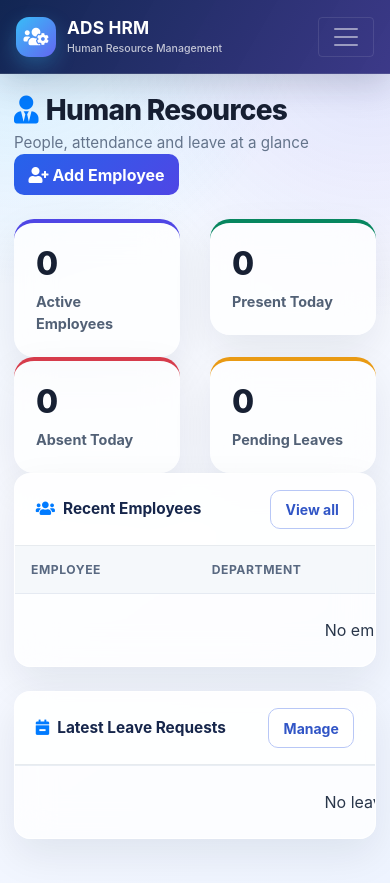
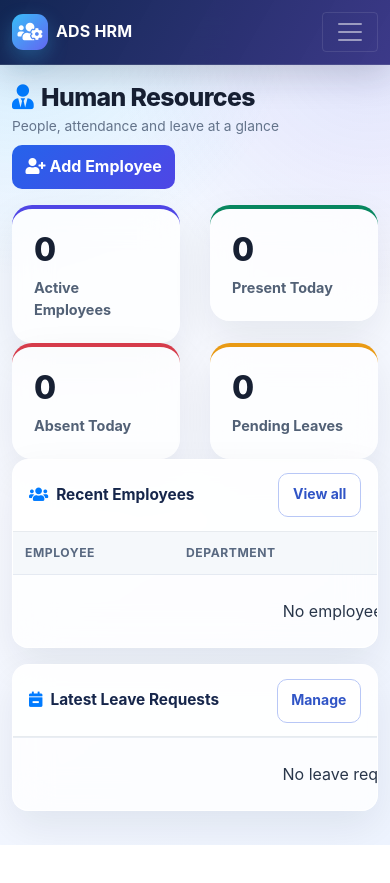
Before and after one commit to jey-kathirvel/hrm, a FastAPI app: page /hrm in a window 390 px wide. After the commit the page ends 845 px from the top, so only its background shows below. Run offline with FastAPI, Linux system fonts and the light colour scheme; the visitor is signed in with stand-in values (Sample User, id 1); parts of the project's set-up code (start-up, migrations or seed data) failed here and were passed over.

Commit message:
Add mobile responsive PWA experience

```diff
--- a/app/static/css/standalone.css
+++ b/app/static/css/standalone.css
@@ -413,13 +413,26 @@ label{
     padding:10px;
     border-radius:14px;
     background:rgba(0,0,0,.12);
+    max-height:calc(100vh - 92px);
+    overflow-y:auto;
   }
+  .hrm-nav .nav-link{min-height:46px;display:flex;align-items:center;padding:.7rem .85rem!important}
+  .hrm-nav .navbar-nav{align-items:stretch!important}
+  .hrm-nav form .nav-link{width:100%;text-align:left}
 }
 
 @media(max-width:767px){
   main.container-fluid{
-    padding:20px 14px!important;
+    padding:18px 12px!important;
   }
+
+  .navbar-brand{gap:8px}
+  .brand-mark{width:36px;height:36px;border-radius:11px}
+  .brand-copy strong{font-size:1rem}
+  .brand-copy small{font-size:.6rem}
+  .hrm-page .hrm-heading{font-size:1.55rem}
+  .hrm-page .hrm-subtitle{font-size:.86rem}
+  .hrm-page > .mb-4{margin-bottom:1rem!important}
 
   .hrm-page .hrm-kpi{
     min-height:118px;
@@ -441,17 +454,41 @@ label{
     font-size:1.25rem;
   }
 
-  .table{
-    min-width:760px;
-  }
+  .table{min-width:680px}
+  .table-responsive{-webkit-overflow-scrolling:touch;scrollbar-width:thin}
+  .table td,.table thead th{padding:.75rem}
 
   .card{
     border-radius:16px;
+    margin-bottom:1rem;
   }
+
+  .card-header{min-height:54px;padding:.85rem 1rem;flex-wrap:wrap;gap:.5rem}
+  .card-body{padding:1rem}
+  .card-body.p-4{padding:1rem!important}
+  .form-section{padding:14px!important}
+  .form-control{min-height:46px;font-size:16px}
+  .btn{min-height:44px;padding:.58rem .85rem}
+  .form-inline{display:flex;align-items:stretch!important}
+  .form-inline .form-control{width:100%;margin:0 0 .65rem!important}
+  .form-inline .btn{width:100%}
+  .hrm-page .d-flex{flex-wrap:wrap;gap:.5rem}
+  .hrm-page .d-print-none > div{display:flex;flex-wrap:wrap;gap:.35rem}
+  .hrm-page .d-print-none .btn{margin:0!important}
+  .payslip-print .row > .col-6{flex:0 0 100%;max-width:100%}
+  .payslip-print .table{min-width:560px}
+  .company-logo-preview{min-height:120px}
 
   .login-card{
     padding:28px 22px;
   }
+}
+
+@media(max-width:390px){
+  .brand-copy small{display:none}
+  .hrm-nav{min-height:64px;padding:.55rem .75rem}
+  .hrm-page .hrm-kpi{min-height:100px}
+  .hrm-page .hrm-kpi h3{font-size:1.55rem}
 }
 
 @media print{
--- /dev/null
+++ b/app/static/offline.html
@@ -0,0 +1 @@
+<!doctype html><html lang="en"><head><meta charset="utf-8"><meta name="viewport" content="width=device-width,initial-scale=1"><meta name="theme-color" content="#102451"><title>ADS HRM — Offline</title><style>body{margin:0;min-height:100vh;display:grid;place-items:center;padding:24px;background:linear-gradient(145deg,#eef6ff,#f6f4ff);font-family:system-ui;color:#14213d}.card{max-width:420px;padding:32px;text-align:center;background:#fff;border-radius:22px;box-shadow:0 20px 60px #0f172a1a}h1{margin-top:0;color:#102451}button{border:0;border-radius:10px;padding:12px 20px;color:#fff;background:#3155c6;font-weight:700}</style></head><body><div class="card"><h1>ADS HRM is offline</h1><p>Reconnect to the internet to securely access current HR and payroll data.</p><button onclick="location.reload()">Try again</button></div></body></html>
--- a/app/templates/layouts/base.html
+++ b/app/templates/layouts/base.html
@@ -4,12 +4,19 @@
   <meta charset="utf-8">
   <meta name="viewport" content="width=device-width,initial-scale=1">
   <meta name="theme-color" content="#102451">
+  <meta name="mobile-web-app-capable" content="yes">
+  <meta name="apple-mobile-web-app-capable" content="yes">
+  <meta name="apple-mobile-web-app-status-bar-style" content="black-translucent">
+  <meta name="apple-mobile-web-app-title" content="ADS HRM">
   <title>ADS HRM</title>
+
+  <link rel="manifest" href="/manifest.webmanifest">
+  <link rel="apple-touch-icon" href="/static/icons/apple-touch-icon.png">
 
   <link href="https://cdn.jsdelivr.net/npm/bootstrap@4.6.2/dist/css/bootstrap.min.css" rel="stylesheet">
   <link rel="stylesheet" href="https://cdnjs.cloudflare.com/ajax/libs/font-awesome/5.15.4/css/all.min.css">
-  <link rel="stylesheet" href="/static/css/standalone.css?v=3">
-  <link rel="stylesheet" href="/static/css/ads-hrm.css?v=3">
+  <link rel="stylesheet" href="/static/css/standalone.css?v=6">
+  <link rel="stylesheet" href="/static/css/ads-hrm.css?v=6">
 </head>
 
 <body>
@@ -93,6 +100,12 @@
 
       <li class="nav-item"><a class="nav-link {% if '/payslips' in request.url.path %}active{% endif %}" href="/hrm/payslips"><i class="fas fa-file-invoice-dollar mr-1"></i> Payslips</a></li>
 
+      <li id="installAppItem" class="nav-item d-none">
+        <button id="installAppButton" type="button" class="btn btn-link nav-link">
+          <i class="fas fa-download mr-1"></i> Install App
+        </button>
+      </li>
+
       <li class="nav-item ml-lg-2">
         <form method="post" action="/logout">
           <button type="submit" class="btn btn-link nav-link">
@@ -113,6 +126,44 @@
 
 <script src="https://code.jquery.com/jquery-3.5.1.slim.min.js"></script>
 <script src="https://cdn.jsdelivr.net/npm/bootstrap@4.6.2/dist/js/bootstrap.bundle.min.js"></script>
+<script>
+(function () {
+  var navigation = $('#hrmNavigation');
+  navigation.on('click', 'a.nav-link', function () {
+    if ($('.navbar-toggler').is(':visible')) navigation.collapse('hide');
+  });
+
+  if ('serviceWorker' in navigator) {
+    window.addEventListener('load', function () {
+      navigator.serviceWorker.register('/service-worker.js', {scope: '/'});
+    });
+  }
+
+  var installPrompt = null;
+  var installItem = document.getElementById('installAppItem');
+  var installButton = document.getElementById('installAppButton');
+  var isIos = /iphone|ipad|ipod/i.test(navigator.userAgent);
+  var isStandalone = window.matchMedia('(display-mode: standalone)').matches || window.navigator.standalone;
+
+  if (isIos && !isStandalone) installItem.classList.remove('d-none');
+  window.addEventListener('beforeinstallprompt', function (event) {
+    event.preventDefault();
+    installPrompt = event;
+    installItem.classList.remove('d-none');
+  });
+  installButton.addEventListener('click', function () {
+    if (installPrompt) {
+      installPrompt.prompt();
+      installPrompt.userChoice.finally(function () {
+        installPrompt = null;
+        installItem.classList.add('d-none');
+      });
+    } else if (isIos) {
+      window.alert('To install ADS HRM on iPhone or iPad: tap Share, then choose Add to Home Screen.');
+    }
+  });
+}());
+</script>
 
 </body>
 </html>
--- a/main.py
+++ b/main.py
@@ -1,5 +1,5 @@
 from fastapi import FastAPI
-from fastapi.responses import RedirectResponse
+from fastapi.responses import FileResponse, RedirectResponse
 from fastapi.staticfiles import StaticFiles
 from starlette.middleware.sessions import SessionMiddleware
 from app.config.settings import settings
@@ -15,6 +15,10 @@ app.add_middleware(SessionMiddleware,secret_key=settings.session_secret,https_on
 app.mount("/static",StaticFiles(directory="app/static"),name="static")
 app.mount("/uploads",StaticFiles(directory=str(settings.upload_root)),name="uploads")
 app.include_router(auth_router); app.include_router(hrm_router); app.include_router(payroll_router)
+@app.get("/manifest.webmanifest", include_in_schema=False)
+def manifest(): return FileResponse("app/static/manifest.webmanifest", media_type="application/manifest+json")
+@app.get("/service-worker.js", include_in_schema=False)
+def service_worker(): return FileResponse("app/static/service-worker.js", media_type="application/javascript", headers={"Service-Worker-Allowed":"/", "Cache-Control":"no-cache"})
 @app.get("/")
 def root(): return RedirectResponse("/hrm",303)
 @app.get("/health")
```
Also changed, not shown: app/static/service-worker.js (added, +33 -0 lines), app/templates/auth/login.html (+13 -1 lines), tests/test_routes.py (+14 -0 lines), app/static/icons/apple-touch-icon.png (added), app/static/icons/icon-192.png (added), app/static/icons/icon-512.png (added), app/static/manifest.webmanifest (added).
